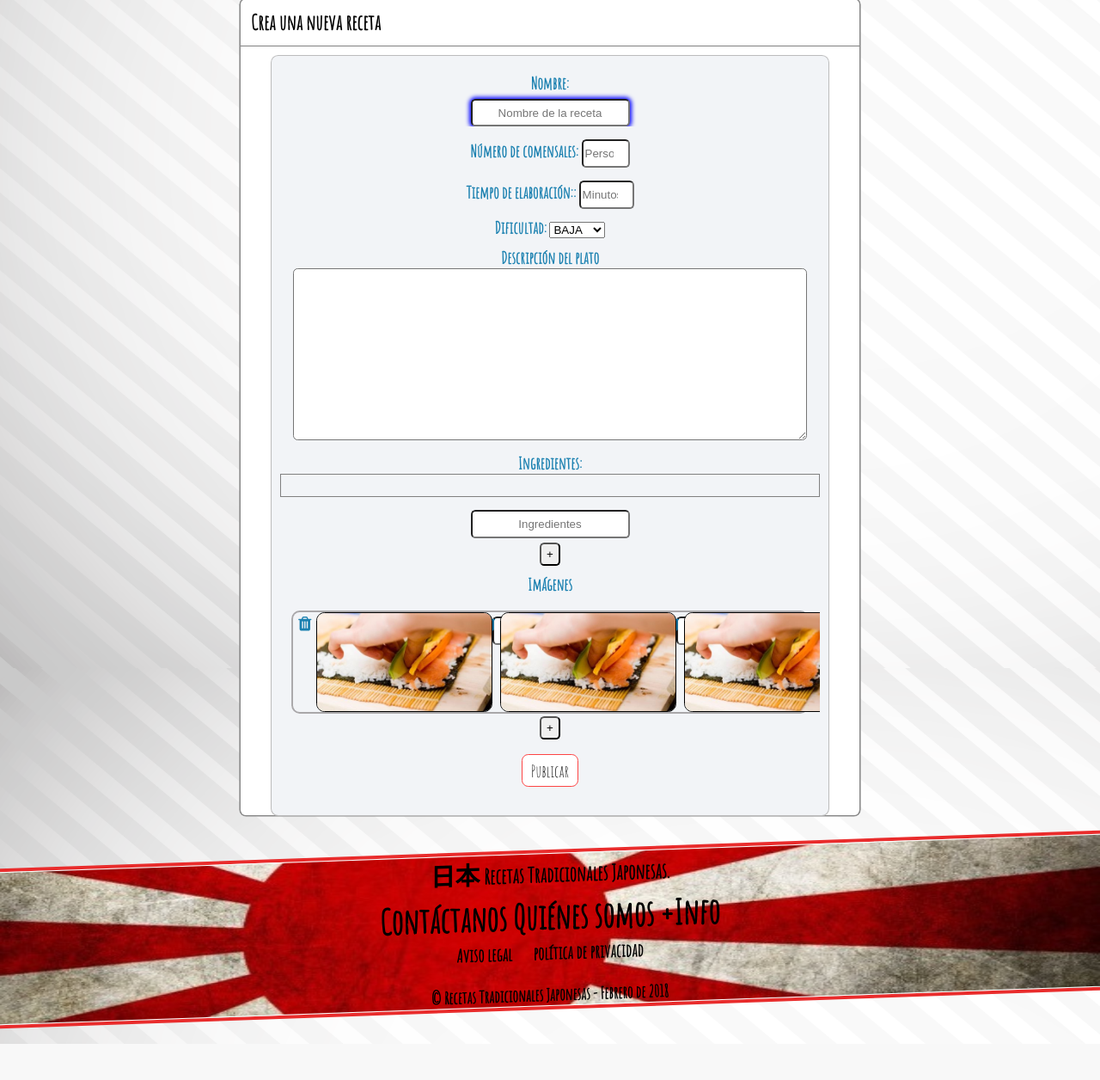
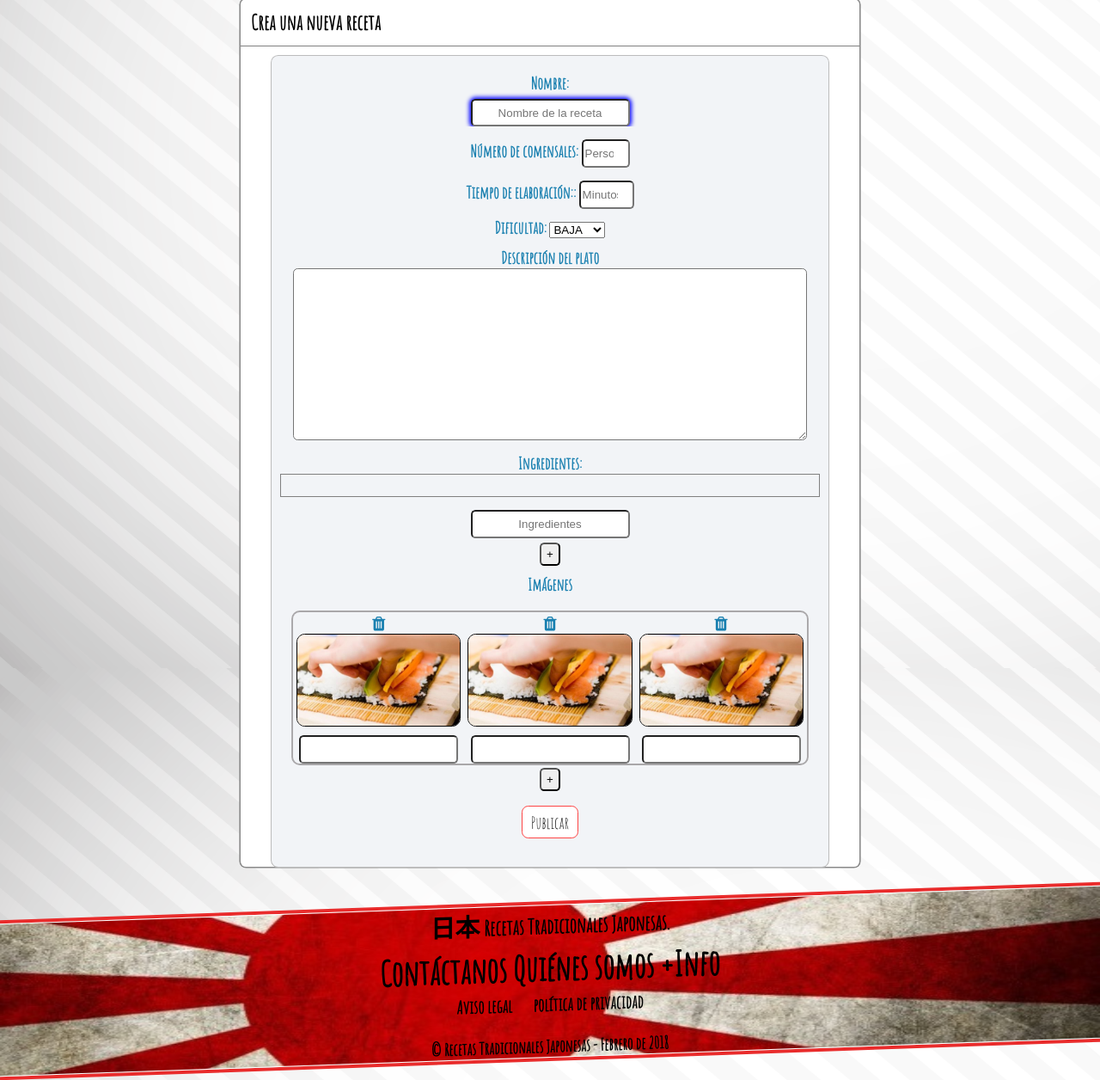
Before and after one commit to mta19/Practica1-PCW, a PHP site: page /nueva-receta.html in a window 1280 px wide. Shown: the part 423-1679 px from the top of the page at 86% size. Before the commit the page ends 1637 px from the top, so only its background shows below. Run offline with PHP 8.4, Linux system fonts and the light colour scheme; some web fonts are replaced.

Commit message:
Validada Nueva Receta CSS

```diff
--- a/estilo.css
+++ b/estilo.css
@@ -596,9 +596,6 @@
 .box2:hover{
 	box-shadow: 0 0 12px 4px gray ;
 }
-.miniat div{
-	display: inline-block;
-}
 section.problema {
 	margin:.6em auto;
 	width: 95%;
@@ -758,12 +755,19 @@
 	margin: auto;
 	margin-top: .4em;
 }
+
 form[name=login] div{
 	display: flex;
 }
+
+form[name=login] .mini{
+	display: block;
+}
+
 form[name=login] input:focus{
 box-shadow: 0 0 .4em 2px blue ;
 }
+
 #regtit{
 		font-weight: bold;
 		text-align: center;
--- a/nueva-receta.html
+++ b/nueva-receta.html
@@ -70,19 +70,19 @@
 					<input type="button" value="+">
 	        	</li>
 				<li>
-					<label> Im&aacute;genes</label><br>
+					<label> Im&aacute;genes</label>
 			       	<div class="miniat">
-			       		<div>
+			       		<div class="mini">
 			       			<span class="icon-trash"></span>
 							<img alt="sushi2"  class="box2" src="imagenes/sushi2.jpg">
 							<input type="text">
 						</div>
-						<div>
+						<div class="mini">
 							<span class="icon-trash"></span>
 							<img alt="sushi2"  class="box2" src="imagenes/sushi2.jpg">
 							<input type="text">
 						</div>
-						<div>
+						<div class="mini">
 							<span class="icon-trash"></span>
 							<img alt="sushi2"  class="box2" src="imagenes/sushi2.jpg">
 							<input type="text">
```
